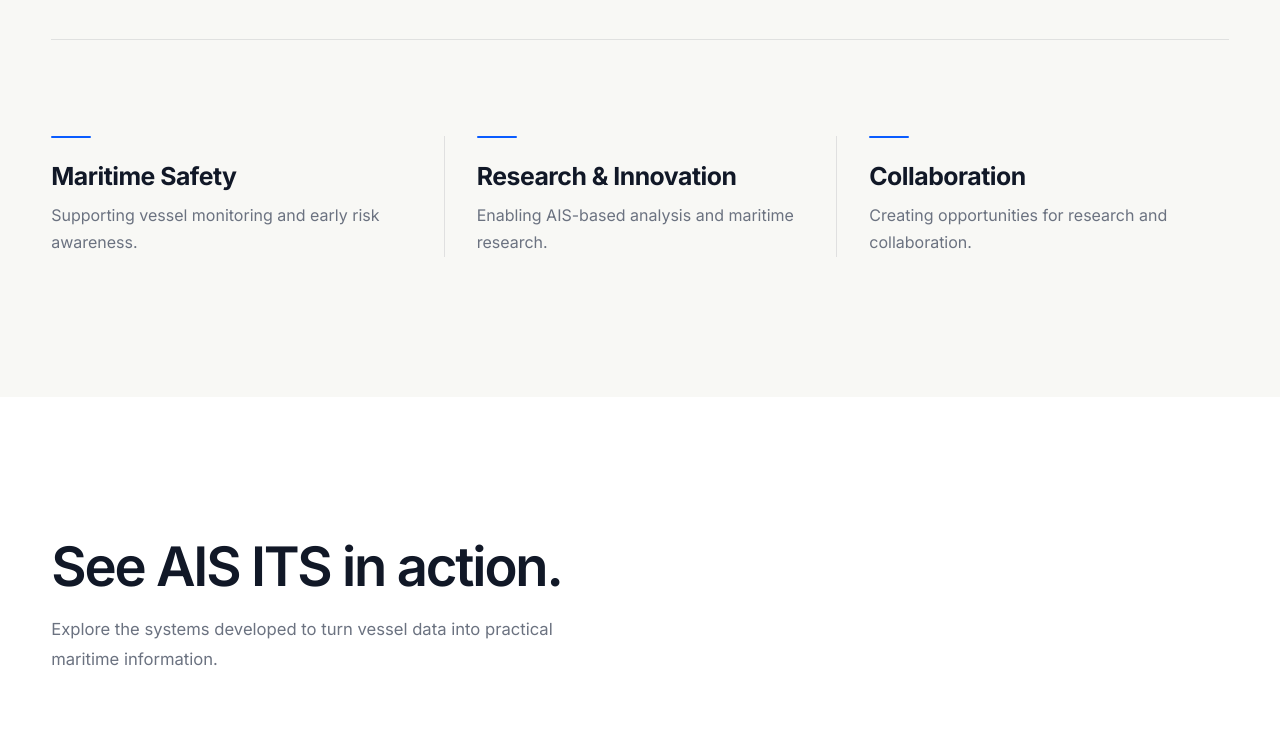
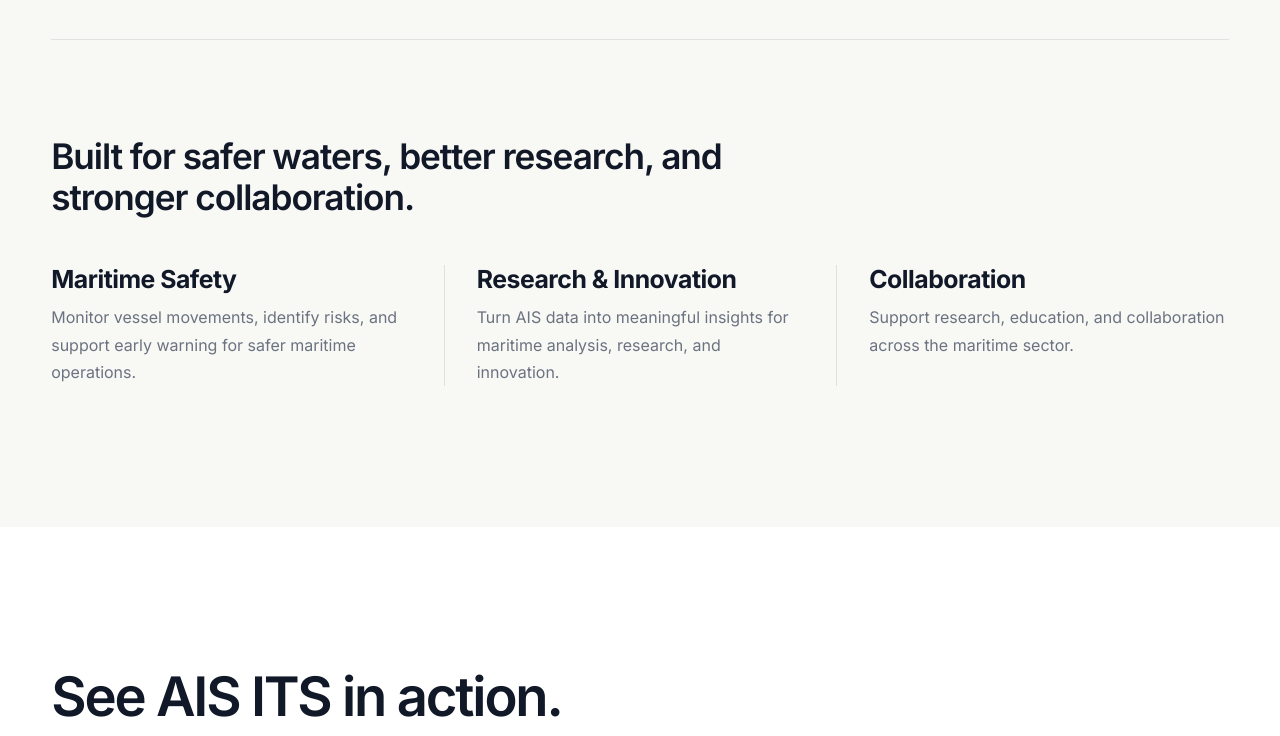
Before and after one commit to teguh3130/ais-product, a Vue app: page / in a window 1280 px wide. Shown: the part 1520-2256 px from the top of the page. Built offline with nearby package versions, Linux system fonts and the light colour scheme; grey boxes are pictures that could not be loaded.

Commit message:
feat: add information about section

```diff
--- a/src/components/AboutSection.vue
+++ b/src/components/AboutSection.vue
@@ -26,6 +26,7 @@ const focusKeys = ['safety', 'research', 'collaboration']
 
     <!-- OUR FOCUS -->
     <div class="about-focus">
+      <h3 class="focus-heading">{{ t.about.focus.headline }}</h3>
       <div class="focus-grid">
         <article
           v-for="(key, index) in focusKeys"
@@ -34,8 +35,7 @@ const focusKeys = ['safety', 'research', 'collaboration']
           data-aos="fade-up"
           :data-aos-delay="index * 80"
         >
-          <span class="focus-accent" aria-hidden="true"></span>
-          <h3>{{ t.about.focus.items[key].title }}</h3>
+          <h4>{{ t.about.focus.items[key].title }}</h4>
           <p>{{ t.about.focus.items[key].description }}</p>
         </article>
       </div>
@@ -125,6 +125,16 @@ const focusKeys = ['safety', 'research', 'collaboration']
   border-top: 1px solid var(--color-border);
 }
 
+.focus-heading {
+  max-width: 34ch;
+  margin: 0 0 clamp(2rem, 4vw, 3rem);
+  color: var(--color-text);
+  font-size: clamp(1.6rem, 2.8vw, 2.2rem);
+  font-weight: 600;
+  letter-spacing: -0.03em;
+  line-height: 1.15;
+}
+
 .focus-grid {
   display: grid;
   grid-template-columns: repeat(3, minmax(0, 1fr));
@@ -145,16 +155,8 @@ const focusKeys = ['safety', 'research', 'collaboration']
   padding-right: 0;
 }
 
-.focus-accent {
-  display: block;
-  width: 2.5rem;
-  height: 2px;
-  border-radius: 2px;
-  background: var(--color-accent);
-}
-
-.focus-item h3 {
-  margin: 1.5rem 0 0.65rem;
+.focus-item h4 {
+  margin: 0 0 0.6rem;
   color: var(--color-text);
   font-size: 1.55rem;
   font-weight: 700;
--- a/src/i18n/translations.js
+++ b/src/i18n/translations.js
@@ -41,18 +41,22 @@ export const translations = {
       visualAlt: 'Operasi maritim AIS ITS',
       focus: {
         label: 'FOKUS KAMI',
+        headline:
+          'Dibangun untuk perairan yang lebih aman, riset yang lebih baik, dan kolaborasi yang lebih kuat.',
         items: {
           safety: {
             title: 'Keselamatan Maritim',
-            description: 'Mendukung pemantauan kapal dan kewaspadaan dini terhadap risiko.',
+            description:
+              'Pantau pergerakan kapal, identifikasi risiko, dan dukung peringatan dini untuk operasi maritim yang lebih aman.',
           },
           research: {
             title: 'Riset & Inovasi',
-            description: 'Memungkinkan analisis berbasis AIS dan riset maritim.',
+            description:
+              'Ubah data AIS menjadi wawasan bermakna untuk analisis, riset, dan inovasi maritim.',
           },
           collaboration: {
             title: 'Kolaborasi',
-            description: 'Membuka peluang riset dan kolaborasi.',
+            description: 'Dukung riset, pendidikan, dan kolaborasi di seluruh sektor maritim.',
           },
         },
       },
@@ -239,18 +243,22 @@ export const translations = {
       visualAlt: 'AIS ITS maritime operations',
       focus: {
         label: 'OUR FOCUS',
+        headline: 'Built for safer waters, better research, and stronger collaboration.',
         items: {
           safety: {
             title: 'Maritime Safety',
-            description: 'Supporting vessel monitoring and early risk awareness.',
+            description:
+              'Monitor vessel movements, identify risks, and support early warning for safer maritime operations.',
           },
           research: {
             title: 'Research & Innovation',
-            description: 'Enabling AIS-based analysis and maritime research.',
+            description:
+              'Turn AIS data into meaningful insights for maritime analysis, research, and innovation.',
           },
           collaboration: {
             title: 'Collaboration',
-            description: 'Creating opportunities for research and collaboration.',
+            description:
+              'Support research, education, and collaboration across the maritime sector.',
           },
         },
       },
```
